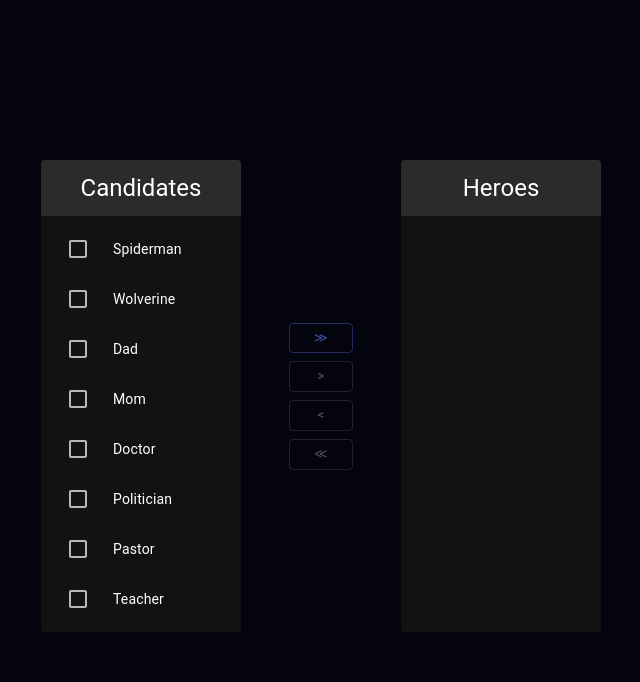
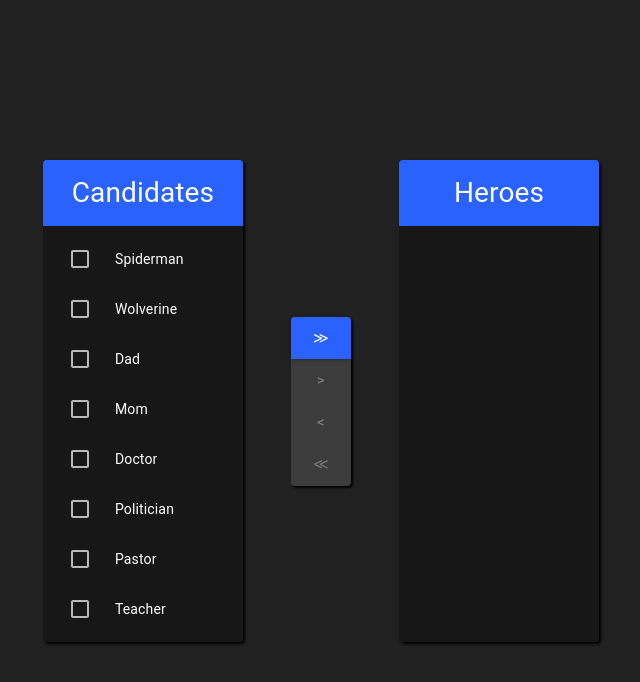
Before and after one commit to Okarashii/m293-heropicker, a React (Create React App) app: page / in a window 1280 px wide. Shown: the top 682 px of the page, without its empty margins (319-959 px from the left). Built offline with nearby package versions, Linux system fonts and the light colour scheme.

Commit message:
- created and applied custom theme

```diff
--- a/src/App.js
+++ b/src/App.js
@@ -9,6 +9,7 @@ import ListItemText from "@mui/material/ListItemText";
 import Checkbox from "@mui/material/Checkbox";
 import Stack from "@mui/material/Stack";
 import Typography from "@mui/material/Typography";
+import { ButtonGroup } from '@mui/material';
 
 export default function App() {
 	const people = [
@@ -20,6 +21,9 @@ export default function App() {
 		"Politician",
 		"Pastor",
 		"Teacher",
+		"Firefighter",
+		"Police Officer",
+		"Vet"
 	];
 
 	const [checked, setChecked] = useState([]);
@@ -66,7 +70,7 @@ export default function App() {
 	};
 
 	return (
-		<Box container sx={{display: 'flex', gap: "3rem", height: 8*50 + 72}}>
+		<Box container sx={{display: 'flex', gap: "3rem", height: 8*50 + 82}}>
 			<Grid item>
 				<Grid container sx={{width: 200, height: "100%"}}>
 					<SelectableList list={candidates} header="Candidates" handleToggle={handleToggle} checked={checked}/>
@@ -75,42 +79,40 @@ export default function App() {
 
 			<Grid item>
 				<Grid container direction="column" sx={{height: "100%", justifyContent: "center" }}>
+					<ButtonGroup orientation='vertical' color="primary" variant="hovering">
 						<Button
-						sx={{ my: 0.5 }}
-						variant="outlined"
-						size="small"
+							variant="contained"
+							size="large"
 							onClick={handleAllRight}
 							disabled={candidates.length === 0}
 							aria-label="move all right">
 							≫
 						</Button>
 						<Button
-						sx={{ my: 0.5 }}
-						variant="outlined"
-						size="small"
+							variant="contained"
+							size="large"
 							onClick={handleCheckedRight}
 							disabled={leftChecked.length === 0}
 							aria-label="move selected right">
 							&gt;
 						</Button>
 						<Button
-						sx={{ my: 0.5 }}
-						variant="outlined"
-						size="small"
+							variant="contained"
+							size="large"
 							onClick={handleCheckedLeft}
 							disabled={rightChecked.length === 0}
 							aria-label="move selected left">
 							&lt;
 						</Button>
 						<Button
-						sx={{ my: 0.5 }}
-						variant="outlined"
-						size="small"
+							variant="contained"
+							size="large"
 							onClick={handleAllLeft}
 							disabled={heroes.length === 0}
 							aria-label="move all left">
 							≪
 						</Button>
+					</ButtonGroup>
 				</Grid>
 			</Grid>
 
@@ -125,17 +127,18 @@ export default function App() {
 
 function SelectableList({ list, header, handleToggle, checked }) {
 	return (
-		<Stack sx={{ width: "100%", height: "100%", borderRadius: "4px", overflow: "clip" }}>
+		<Stack variant="hovering" sx={{ width: "100%", height: "100%", borderRadius: "4px", overflow: "clip" }}>
 			<Typography
-				variant="h5"
-				sx={{ bgcolor: "list.light", textAlign:"center", paddingY: "0.75rem" }}>
+				variant="heading"
+				sx={{ textAlign:"center", paddingY: "0.75rem" }}>
 				{header}
 			</Typography>
 			<List
 				dense
+				variant="styled"
 				component="div"
 				role="list"
-				sx={{ height: "100%", width: "100%", bgcolor: "list.dark", overflowY: "auto" }}>
+				sx={{ height: "100%", width: "100%", overflowY: "auto", scrollbarWidth:"thin" }}>
 				{list.map((value) => {
 					const labelId = `transfer-list-item-${value}-label`;
 					return (
@@ -149,6 +152,7 @@ function SelectableList({ list, header, handleToggle, checked }) {
 									tabIndex={-1}
 									disableRipple
 									inputProps={{"aria-labelledby": labelId}}
+									color="secondary"
 								/>
 							</ListItemIcon>
 							<ListItemText id={labelId} primary={value} />
--- a/src/index.js
+++ b/src/index.js
@@ -5,25 +5,66 @@ import App from './App';
 import reportWebVitals from './reportWebVitals';
 import { ThemeProvider, createTheme } from '@mui/material';
 import CssBaseline from '@mui/material/CssBaseline';
+import { blue, deepOrange, grey, blueGrey, red, lightBlue } from '@mui/material/colors';
 
-const theme = createTheme({
+const colors = {
 	palette: {
 		mode: 'dark',
 		primary: {
-			main: '#3f51b5',
+			main: blue["A700"],
 		},
 		secondary: {
-			main: '#f50057',
+			main: deepOrange[400],
 		},
 		background: {
-			default: '#04040e',
+			default: grey[900],
+			paper: grey[900],
+			surface: '#171717',
 		},
-		list: {
-			light: "#2b2b2b",
-			dark: "#121212",
+		divider: blueGrey[400],
+		info: {
+			main: lightBlue["A200"],
+		},
+		error: {
+			main: red[800],
+		},
+	},
+};
+
+const theme = createTheme(colors, {
+	typography: {
+		heading: {
+			backgroundColor: colors.palette.primary.main,
+			fontSize: 28
 		}
 	},
-})
+	components: {
+		MuiList: {
+			variants: [{
+				props: { variant: "styled" },
+				style: {
+					backgroundColor: colors.palette.background.surface,
+				},
+			}]
+		},
+		MuiStack: {
+			variants: [{
+				props: { variant: "hovering" },
+				style: {
+					boxShadow: "2px 2px 3px 0px #000000",
+				}
+			}]
+		},
+		MuiButtonGroup: {
+			variants: [{
+				props: { variant: "hovering" },
+				style: {
+					boxShadow: "2px 2px 2px 0px #000000",
+				}
+			}]
+		}
+	},
+});
 
 const root = ReactDOM.createRoot(document.getElementById('root'));
 root.render(
```
Lines whose indentation alone changed are shown as unchanged.
